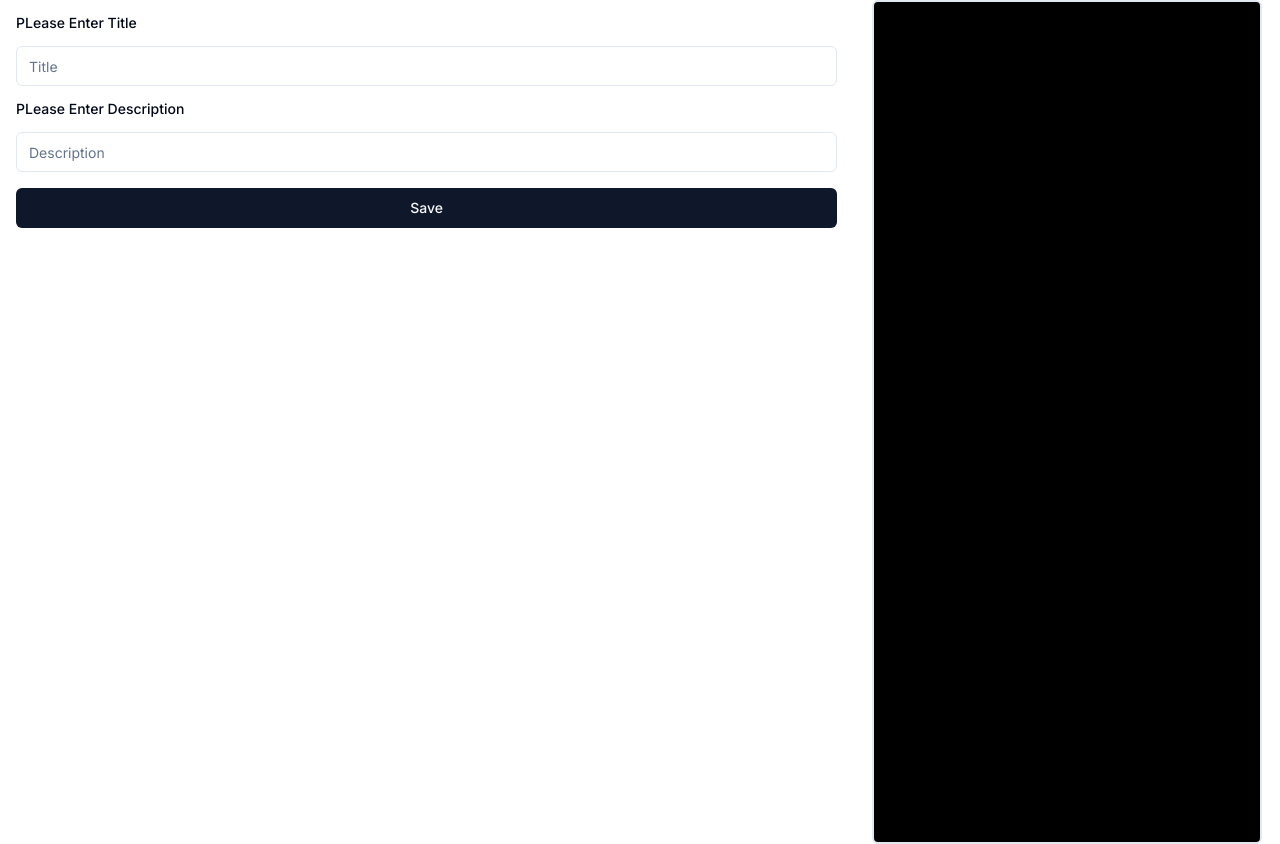
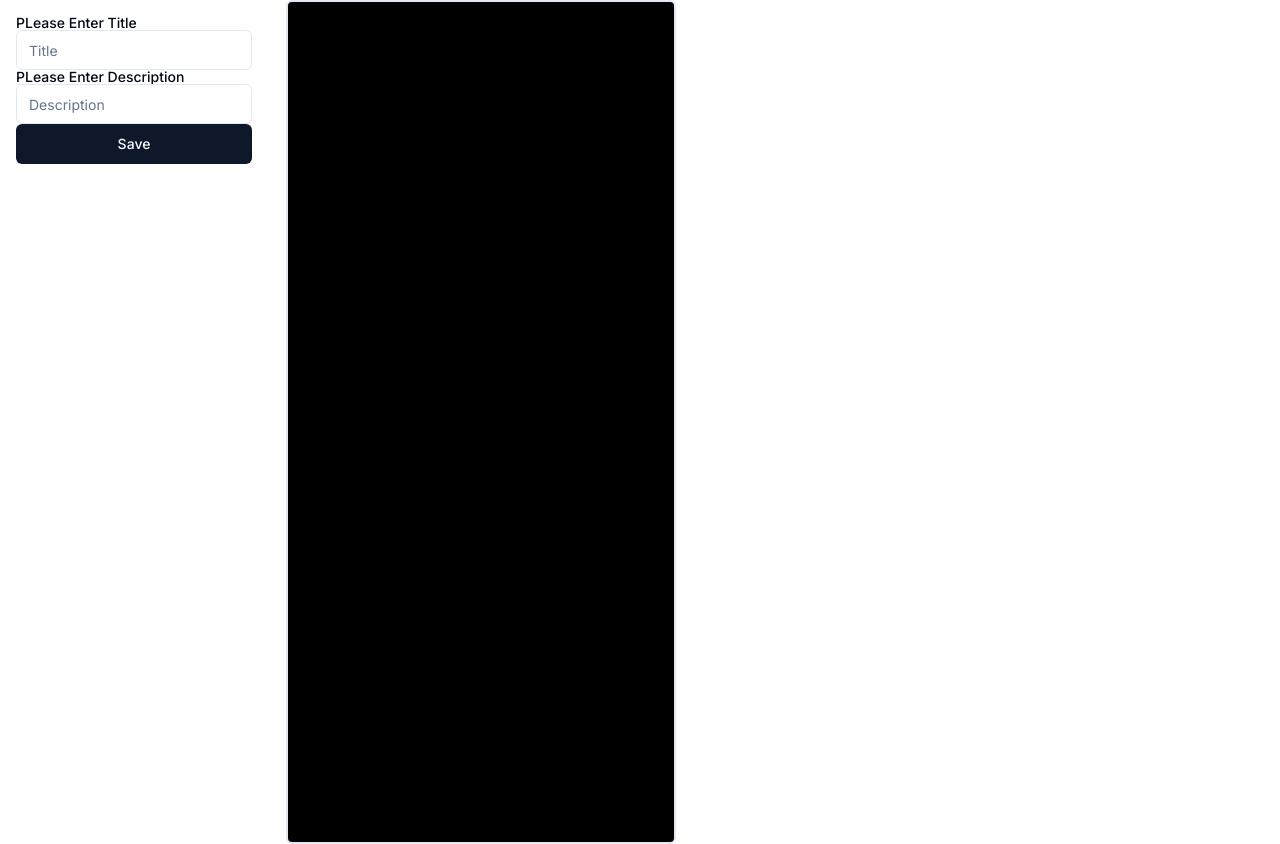
Before and after one commit to taufeeq-ahmed/fibr-ai, a Next.js app: page /create-page in a window 1280 px wide. Built offline with nearby package versions, Linux system fonts and the light colour scheme.

Commit message:
form refactored

```diff
--- /dev/null
+++ b/page-components/create-page/create-form/index.tsx
@@ -0,0 +1,64 @@
+import React from 'react';
+import { Label } from '@/components/ui/label';
+import { Button } from '@/components/ui/button';
+import { Input } from '@/components/ui/input';
+import { SubmitHandler, UseFormReturn } from 'react-hook-form';
+
+type ErrorProps={
+      field: string
+}
+
+function Error({ field }:ErrorProps) {
+  return (
+    <p className="text-red-500">
+      {`Please Enter ${field}`}
+    </p>
+  );
+}
+
+type Inputs = {
+    title: string
+    description: string
+}
+
+type CreateFormProps={
+    formControls : UseFormReturn<Inputs>
+    onSubmit:SubmitHandler<Inputs>
+}
+
+function CreateForm({ onSubmit, formControls }: CreateFormProps) {
+  const {
+    register,
+    handleSubmit,
+    formState: { errors },
+  }:UseFormReturn<Inputs> = formControls;
+
+  return (
+    <form
+      className="w-2/3 flex flex-col gap-4 p-4"
+      onSubmit={handleSubmit(onSubmit)}
+    >
+      <Label htmlFor="title">PLease Enter Title</Label>
+      <Input
+        id="title"
+        placeholder="Title"
+        {...register('title', { required: true })}
+      />
+      {errors.title && <Error field="title" /> }
+
+      <Label htmlFor="description">PLease Enter Description</Label>
+      <Input
+        id="description"
+        placeholder="Description"
+        {...register('description', { required: true })}
+      />
+      {errors.description && <Error field="description" /> }
+
+      <Button>
+        Save
+      </Button>
+    </form>
+  );
+}
+
+export default CreateForm;
--- a/src/app/create-page/page.tsx
+++ b/src/app/create-page/page.tsx
@@ -1,64 +1,27 @@
 'use client';
 
 import React from 'react';
-import { Button } from '@/components/ui/button';
-import { Input } from '@/components/ui/input';
-import { useForm, SubmitHandler } from 'react-hook-form';
-import { Label } from '@/components/ui/label';
+import { useForm, SubmitHandler, UseFormReturn } from 'react-hook-form';
+
+import CreateForm from '../../../page-components/create-page/create-form';
 
 type Inputs = {
   title: string
   description: string
 }
 
-type ErrorProps={
-    field: string
-}
-
-function Error({ field }:ErrorProps) {
-  return (
-    <p className="text-red-500">
-      {`Please Enter ${field}`}
-    </p>
-  );
-}
-
 function CreatePage() {
-  const {
-    register,
-    handleSubmit,
-    watch,
-    formState: { errors },
-  } = useForm<Inputs>();
+  const formControls:UseFormReturn<Inputs> = useForm<Inputs>();
+  const { watch } = formControls;
 
   const onSubmit: SubmitHandler<Inputs> = (data) => console.log(data);
 
   return (
     <div className="flex">
-      <form
-        className="w-2/3 flex flex-col gap-4 p-4"
-        onSubmit={handleSubmit(onSubmit)}
-      >
-        <Label htmlFor="title">PLease Enter Title</Label>
-        <Input
-          id="title"
-          placeholder="Title"
-          {...register('title', { required: true })}
-        />
-        {errors.title && <Error field="title" /> }
-
-        <Label htmlFor="description">PLease Enter Description</Label>
-        <Input
-          id="description"
-          placeholder="Description"
-          {...register('description', { required: true })}
-        />
-        {errors.description && <Error field="description" /> }
-
-        <Button>
-          Save
-        </Button>
-      </form>
+      <CreateForm
+        onSubmit={onSubmit}
+        formControls={formControls}
+      />
       <div className="w-1/3 flex justify-center items-center">
         <div
           className="preview border-2 bg-black w-[390px] h-[844px] rounded-md text-white p-4"
```
